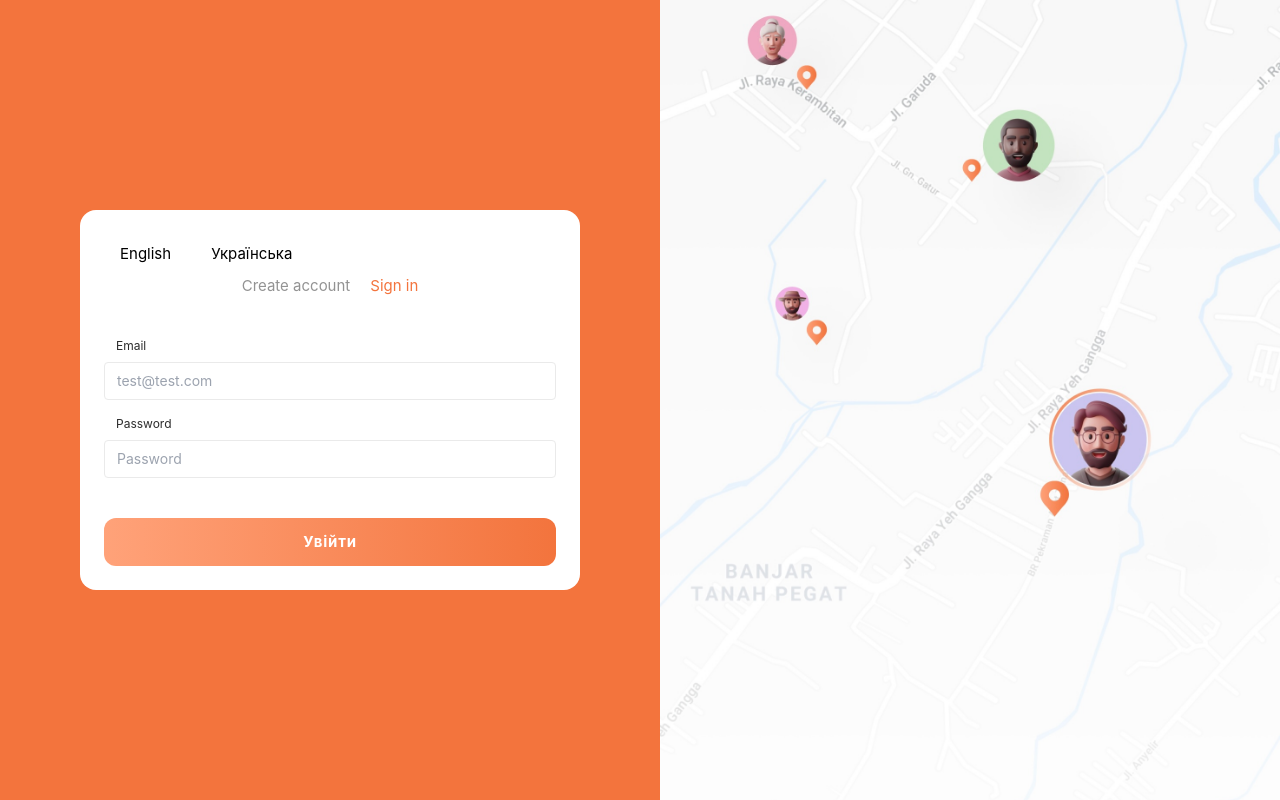
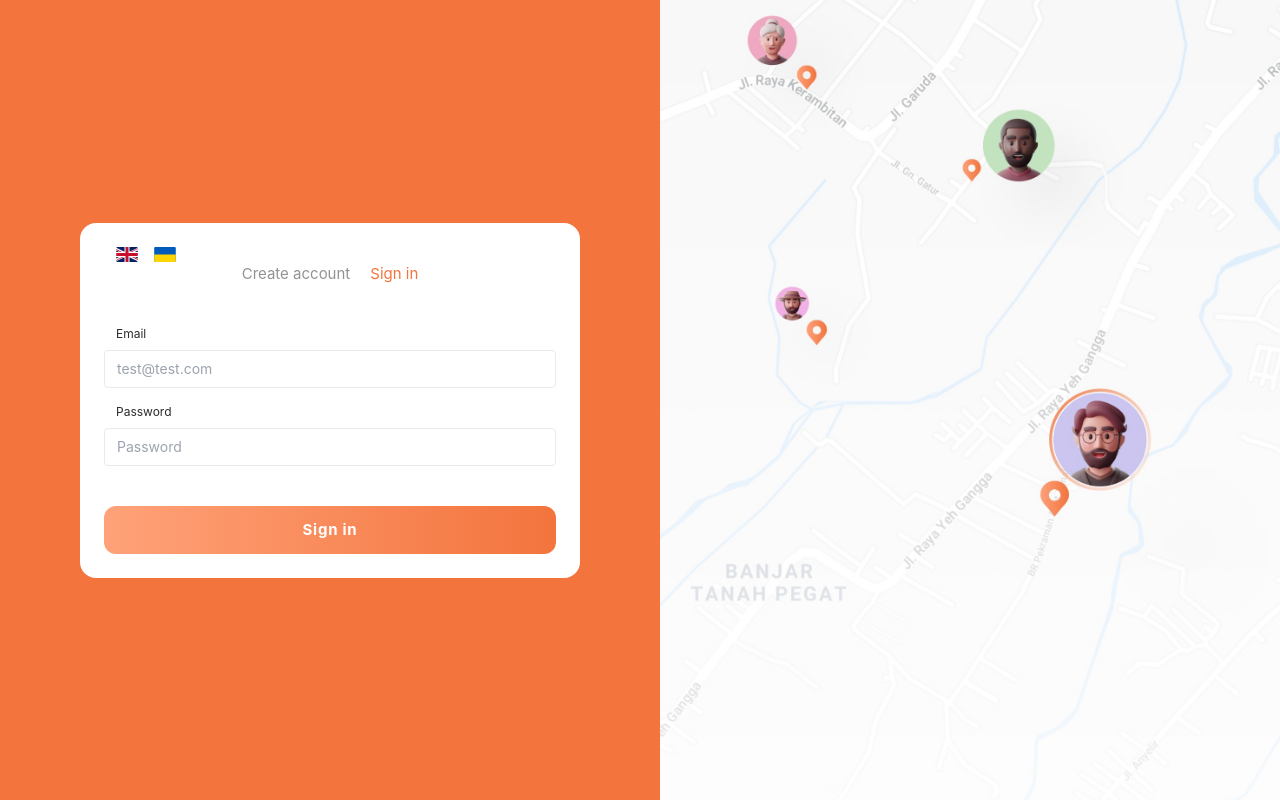
Before and after one commit to Sergiyan92/Traveler, a Vue app: page /auth/login in a window 1280 px wide. Built offline with nearby package versions, Linux system fonts and the light colour scheme.

Commit message:
create flag in LanguageSwitcher

```diff
--- a/src/components/Auth/LoginForm/LoginForm.vue
+++ b/src/components/Auth/LoginForm/LoginForm.vue
@@ -31,7 +31,7 @@ const userDate = reactive({
       :label="$t('password')"
     />
     <IBotton class="mt-10 w-full" variant="gradient" type="submit" :is-loading="props.isLoading">
-      Увійти
+      {{ $t('signin') }}
     </IBotton>
   </form>
 </template>
--- a/src/components/Auth/RegistrationForm/RegistrationForm.vue
+++ b/src/components/Auth/RegistrationForm/RegistrationForm.vue
@@ -32,8 +32,8 @@ const userDate = reactive({
       v-model="userDate.password"
       :placeholder="$t('password')"
     />
-    <IBotton class="mt-10 w-full" variant="gradient" type="submit" :is-loading="props.isLoading"
-      >Створити аккаунт</IBotton
-    >
+    <IBotton class="mt-10 w-full" variant="gradient" type="submit" :is-loading="props.isLoading">{{
+      $t('create account')
+    }}</IBotton>
   </form>
 </template>
--- /dev/null
+++ b/src/components/LanguageSwitcher/EnglishIcon.vue
@@ -0,0 +1,60 @@
+<template>
+  <svg
+    version="1.1"
+    id="Layer_1"
+    xmlns="http://www.w3.org/2000/svg"
+    xmlns:xlink="http://www.w3.org/1999/xlink"
+    x="0px"
+    y="0px"
+    viewBox="0 0 55.2 38.4"
+    style="enable-background: new 0 0 55.2 38.4"
+    xml:space="preserve"
+  >
+    <g>
+      <path
+        class="st0"
+        d="M2.87,38.4h49.46c1.59-0.09,2.87-1.42,2.87-3.03V3.03c0-1.66-1.35-3.02-3.01-3.03H3.01 C1.35,0.01,0,1.37,0,3.03v32.33C0,36.98,1.28,38.31,2.87,38.4L2.87,38.4z"
+      />
+      <polygon
+        class="st1"
+        points="23.74,23.03 23.74,38.4 31.42,38.4 31.42,23.03 55.2,23.03 55.2,15.35 31.42,15.35 31.42,0 23.74,0 23.74,15.35 0,15.35 0,23.03 23.74,23.03"
+      />
+      <path
+        class="st2"
+        d="M33.98,12.43V0h18.23c1.26,0.02,2.34,0.81,2.78,1.92L33.98,12.43L33.98,12.43z"
+      />
+      <path
+        class="st2"
+        d="M33.98,25.97V38.4h18.35c1.21-0.07,2.23-0.85,2.66-1.92L33.98,25.97L33.98,25.97z"
+      />
+      <path
+        class="st2"
+        d="M21.18,25.97V38.4H2.87c-1.21-0.07-2.24-0.85-2.66-1.94L21.18,25.97L21.18,25.97z"
+      />
+      <path
+        class="st2"
+        d="M21.18,12.43V0H2.99C1.73,0.02,0.64,0.82,0.21,1.94L21.18,12.43L21.18,12.43z"
+      />
+      <polygon class="st2" points="0,12.8 7.65,12.8 0,8.97 0,12.8" />
+      <polygon class="st2" points="55.2,12.8 47.51,12.8 55.2,8.95 55.2,12.8" />
+      <polygon class="st2" points="55.2,25.6 47.51,25.6 55.2,29.45 55.2,25.6" />
+      <polygon class="st2" points="0,25.6 7.65,25.6 0,29.43 0,25.6" />
+      <polygon class="st1" points="55.2,3.25 36.15,12.8 40.41,12.8 55.2,5.4 55.2,3.25" />
+      <polygon class="st1" points="19.01,25.6 14.75,25.6 0,32.98 0,35.13 19.05,25.6 19.01,25.6" />
+      <polygon class="st1" points="10.52,12.81 14.78,12.81 0,5.41 0,7.55 10.52,12.81" />
+      <polygon class="st1" points="44.63,25.59 40.37,25.59 55.2,33.02 55.2,30.88 44.63,25.59" />
+    </g>
+  </svg>
+</template>
+
+<style scoped>
+.st0 {
+  fill: #fefefe;
+}
+.st1 {
+  fill: #c8102e;
+}
+.st2 {
+  fill: #012169;
+}
+</style>
--- a/src/components/LanguageSwitcher/LanguageSwitcher.vue
+++ b/src/components/LanguageSwitcher/LanguageSwitcher.vue
@@ -1,6 +1,7 @@
 <script setup>
 import { useI18n } from 'vue-i18n'
-
+import EnglishIcon from './EnglishIcon.vue'
+import UkraineIcon from './UkraineIcon.vue'
 const { locale } = useI18n()
 
 const changeLanguage = (lang) => {
@@ -9,18 +10,12 @@ const changeLanguage = (lang) => {
 </script>
 
 <template>
-  <div class="flex gap-2">
-    <button
-      @click="changeLanguage('en')"
-      class="px-4 py-2 bg-gray-300 hover:bg-gray-400 text-black rounded"
-    >
-      English
+  <div class="flex gap-2 pl-2">
+    <button @click="changeLanguage('en')">
+      <EnglishIcon style="width: 30px; height: 15px" />
     </button>
-    <button
-      @click="changeLanguage('ua')"
-      class="px-4 py-2 bg-gray-300 hover:bg-gray-400 text-black rounded"
-    >
-      Українська
+    <button @click="changeLanguage('ua')">
+      <UkraineIcon style="width: 30px; height: 15px" />
     </button>
   </div>
 </template>
--- /dev/null
+++ b/src/components/LanguageSwitcher/UkraineIcon.vue
@@ -0,0 +1,32 @@
+<template>
+  <svg
+    version="1.1"
+    id="Layer_1"
+    xmlns="http://www.w3.org/2000/svg"
+    xmlns:xlink="http://www.w3.org/1999/xlink"
+    x="0px"
+    y="0px"
+    viewBox="0 0 55.2 38.4"
+    style="enable-background: new 0 0 55.2 38.4"
+    xml:space="preserve"
+  >
+    <g>
+      <path
+        class="st1"
+        d="M3.03,0h49.13c1.67,0,3.03,1.36,3.03,3.03v32.33c0,1.67-1.37,3.03-3.03,3.03H3.03C1.37,38.4,0,37.04,0,35.37 V3.03C0,1.36,1.37,0,3.03,0L3.03,0z"
+      />
+      <path
+        class="st0"
+        d="M0,19.2h55.2v16.17c0,1.67-1.37,3.03-3.03,3.03H3.03C1.37,38.4,0,37.04,0,35.37V19.2L0,19.2z"
+      />
+    </g>
+  </svg>
+</template>
+<style scoped>
+.st0 {
+  fill: #ffd500;
+}
+.st1 {
+  fill: #005bbb;
+}
+</style>
--- a/src/components/UserInfo/UserInfo.vue
+++ b/src/components/UserInfo/UserInfo.vue
@@ -37,6 +37,7 @@ const openFileDialog = () => {
 </script>
 
 <template>
+  <div class="bg-[#ffe6dc] border-primary pt-2">
     <LanguageSwitcher />
     <div
       class="flex sticky top-0 items-center text-black gap-3 bg-[#ffe6dc] border-solid border-b-2 border-primary rounded-bl-2xl rounded-br-2xl px-6 py-4 mb-10"
@@ -58,6 +59,7 @@ const openFileDialog = () => {
       </button>
       <LogoutButton class="ml-10" />
     </div>
+  </div>
 </template>
 
 <style scoped>
```
Also changed, not shown: src/components/LanguageSwitcher/ukraine-flag-icon.svg (added). Lines whose indentation alone changed are shown as unchanged.
